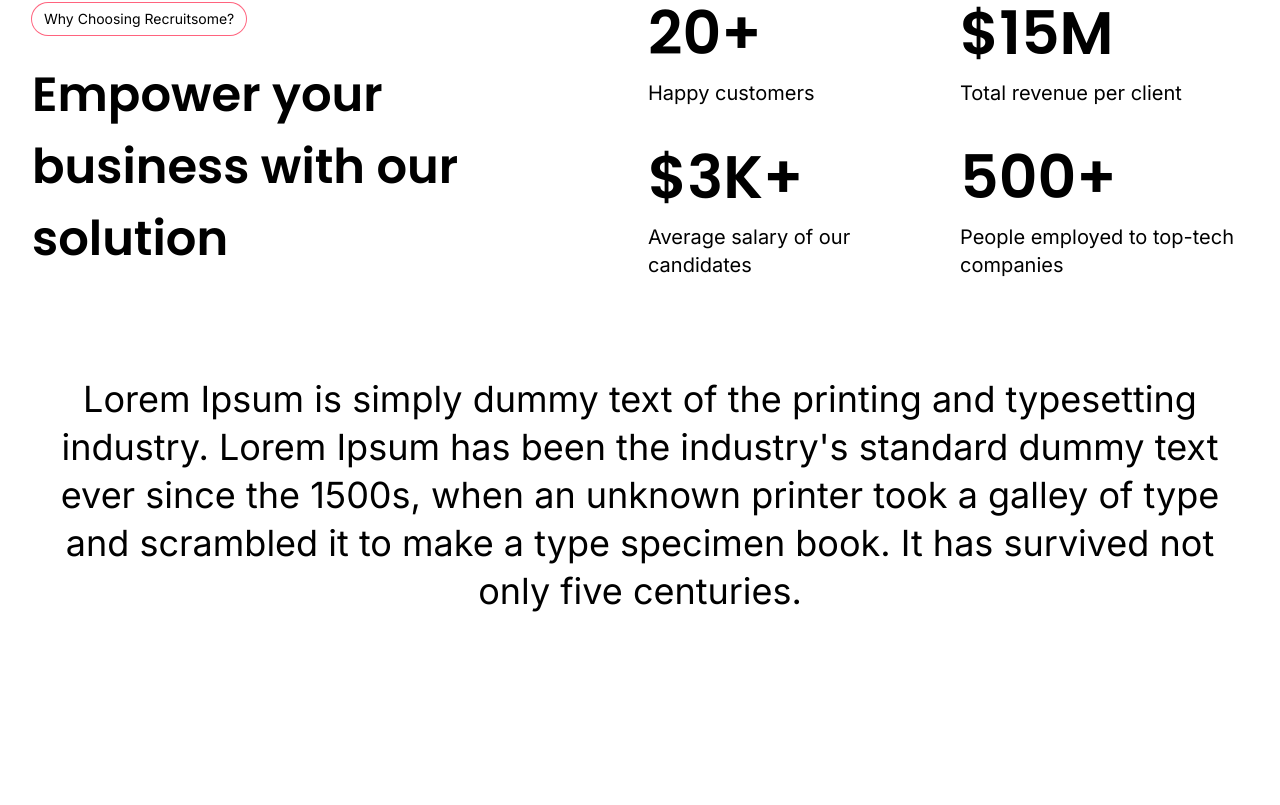
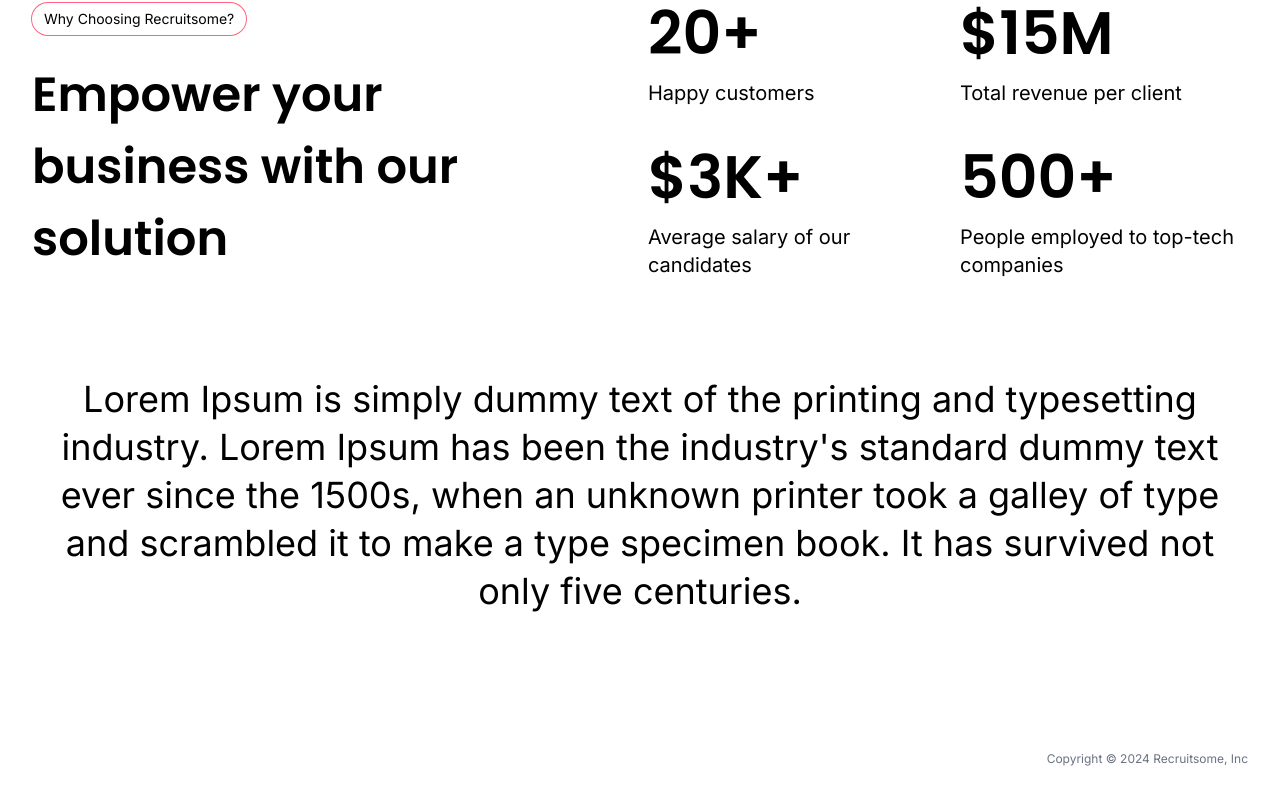
Before and after one commit to OliinykRuslan/recruitsome, a website: page home.html in a window 1280 px wide. Shown: the part 1049-1854 px from the top of the page. Before the commit the page ends 1760 px from the top, so only its background shows below. Drawn offline with nearby package versions, Linux system fonts and the light colour scheme.

Commit message:
added footer

```diff
--- a/home.html
+++ b/home.html
@@ -130,6 +130,16 @@
 		</div>
 	</section>
 
+	<section class="py-8">
+		<div class="max-w-screen-xl mx-auto px-4 sm:px-8">
+			<div class="flex justify-between items-center">
+				<a href="/" class="flex w-max">
+					<svg class="h-8 w-50"><use xlink:href='#logo'/></svg>
+				</a>
+				<p class="text-xs text-gray-500">Copyright © 2024 Recruitsome, Inc</p>
+			</div>
+		</div>
+	</section>
 
 
 	<script defer src="https://cdn.jsdelivr.net/npm/alpinejs@3.x.x/dist/cdn.min.js"></script>
```
